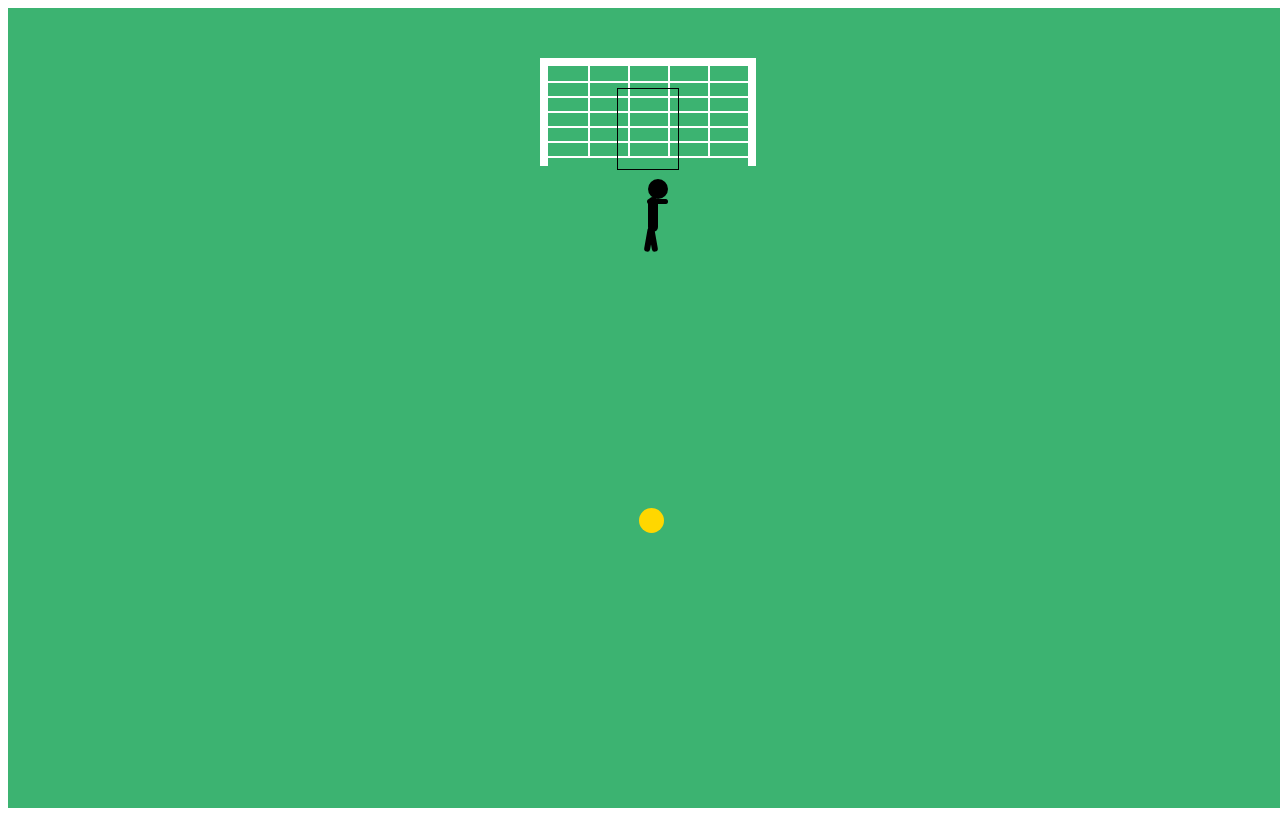
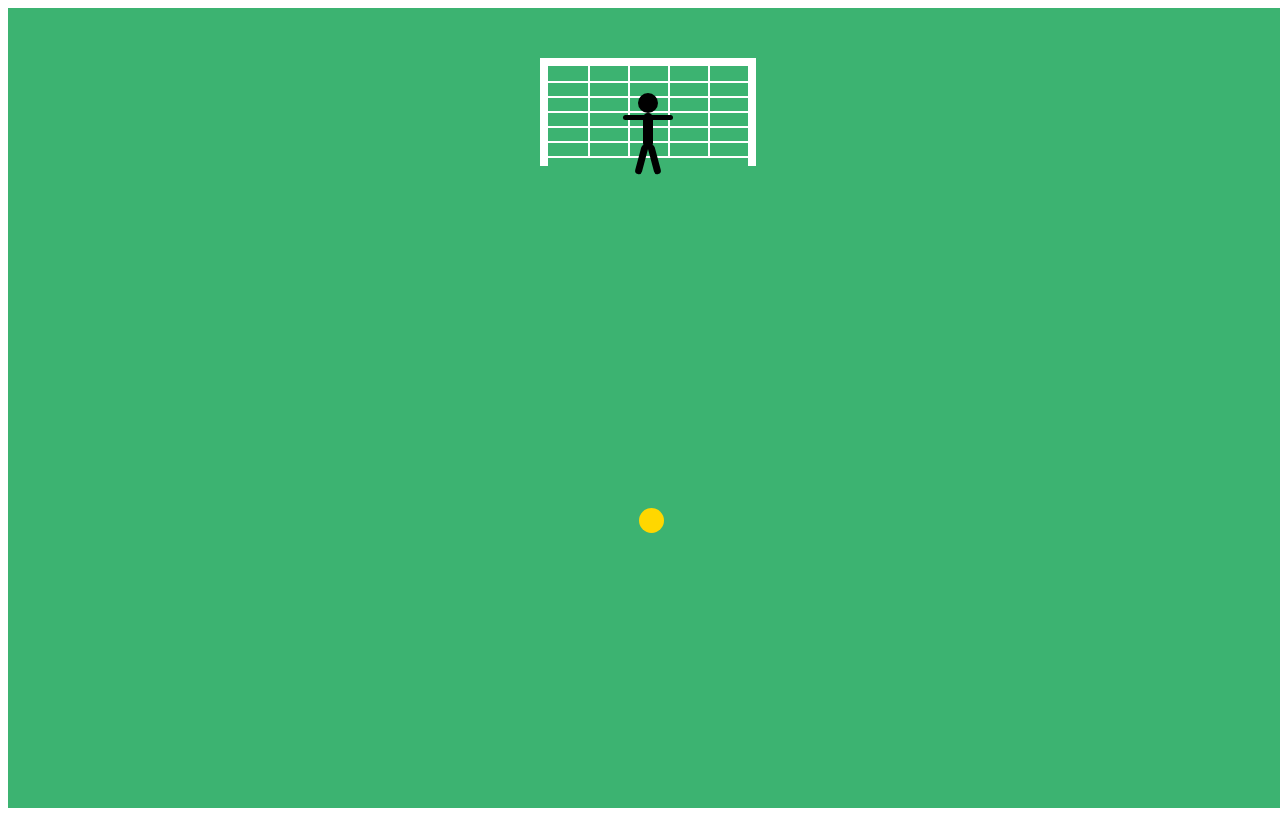
Before and after one commit to thaiphison123/typescript-football, a website: page index.html in a window 1280 px wide. Drawn offline with Linux system fonts and the light colour scheme.

Commit message:
2 files modified

```diff
--- a/index.html
+++ b/index.html
@@ -16,8 +16,7 @@
     <div class="goalkeeper">
       <div class="head"></div>
       <div class="body"></div>
-      <div class="hand-right"></div>
-      <div class="hand-left"></div>
+      <div class="hand"></div>
       <div class="foot-left"></div>
       <div class="foot-right"></div>
     </div>
--- a/style.css
+++ b/style.css
@@ -97,14 +97,14 @@
 
 .container .keep .goalkeeper{
   position: absolute;
-  border: 1px solid black;
+  /* border: 1px solid black; */
   width: 60px;
   height: 80px;
   left: 0;
   top: 0;
   right: 0;
   bottom: 0;
-  margin: 80px auto;
+  margin: 85px auto;
 }
 .container .keep .goalkeeper .head{
   position: absolute;
@@ -112,26 +112,11 @@
   width: 20px;
   height: 20px;
   border-radius: 50%;
-  left: 49.3%;
-  top: 90px;
-}
-.container .keep .goalkeeper .hand-left{
-  position: absolute;
-  background-color: black;
-  width: 20px;
-  height: 5px;
-  border-radius: 10px;
-  left: 48.4%;
-  top: 110px;
-}
-.container .keep .goalkeeper .hand-right{
-  position: absolute;
-  background-color: black;
-  width: 20px;
-  height: 5px;
-  border-radius: 10px;
-  left: 50.2%;
-  top: 110px;
+  left: 0;
+  top: 0;
+  right: 0;
+  bottom:0;
+  margin: 0 auto;
 }
 
 .container .keep .goalkeeper .body{
@@ -140,30 +125,53 @@
   width: 10px;
   height: 35px;
   border-radius: 10px;
-  left: 49.6%;
-  top: 108px;
+  left: 0;
+  top: 0;
+  right: 0;
+  bottom:0;
+  margin: 20px auto;
 }
+
+.container .keep .goalkeeper .hand{
+  position: absolute;
+  background-color: black;
+  width: 50px;
+  height: 5px;
+  border-radius: 10px;
+  left: 0;
+  top: 0;
+  right: 0;
+  bottom:0;
+  margin: 22px auto;
+}
+
 .container .keep .goalkeeper .foot-left{
   position: absolute;
   background-color: black;
-  width: 6px;
-  height: 25px;
+  width: 7px;
+  height: 30px;
   border-radius: 10px;
-  left: 49.5%;
-  top: 138px;
+  left: 0;
+  top: 0;
+  right: 5px;
+  bottom:0;
+  margin: 52px auto;
   transform-origin: top;
-  transform: rotate(10deg)
+  transform: rotate(15deg)
 }
 .container .keep .goalkeeper .foot-right{
   position: absolute;
   background-color: black;
-  width: 6px;
-  height: 25px;
+  width: 7px;
+  height: 30px;
   border-radius: 10px;
-  left: 50.05%;
-  top: 138px;
+  left: 5px;
+  top: 0;
+  right: 0;
+  bottom:0;
+  margin: 52px auto;
   transform-origin: top;
-  transform: rotate(-10deg)
+  transform: rotate(-15deg)
 }
 
 /* ball */
```
